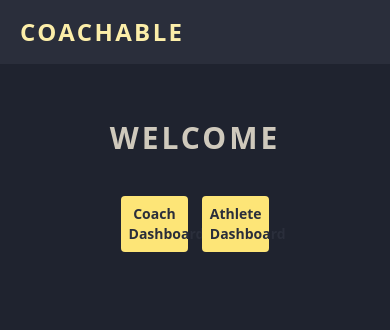
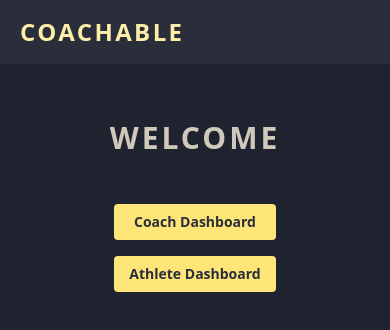
Before and after one commit to sg55kg/coach_app, a SvelteKit app in the folder client/: page /home in a window 390 px wide. Shown: the top 330 px of the page. Built offline with nearby package versions, Linux system fonts and the light colour scheme; no server answers.

Commit message:
Quick style fix to home page

```diff
--- a/client/src/routes/home/+page.svelte
+++ b/client/src/routes/home/+page.svelte
@@ -11,12 +11,12 @@
 <!-- TODO: Either remove home page or redirect to here -->
 <section class="flex flex-col">
     <h1 class="text-3xl text-center m-10 uppercase tracking-widest text-textgray font-semibold">Welcome</h1>
-    <div class="flex flex-row self-center justify-around w-5/12">
-        <a class="text-gray-200 bg-yellow rounded p-2 font-bold text-center text-sm w-5/12 hover:bg-yellow-shade"
+    <div class="flex flex-col lg:flex-row self-center lg:justify-around w-5/12">
+        <a class="text-gray-200 my-2 lg:my-0 bg-yellow rounded p-2 font-bold text-center text-sm lg:w-5/12 hover:bg-yellow-shade"
            href="/home/coach">
             Coach Dashboard
         </a>
-        <a class="text-gray-200 bg-yellow rounded p-2 font-bold text-center text-sm w-5/12 hover:bg-yellow-shade"
+        <a class="text-gray-200 my-2 lg:my-0 bg-yellow rounded p-2 font-bold text-center text-sm lg:w-5/12 hover:bg-yellow-shade"
            href="/home/athlete">
             Athlete Dashboard
         </a>
```
